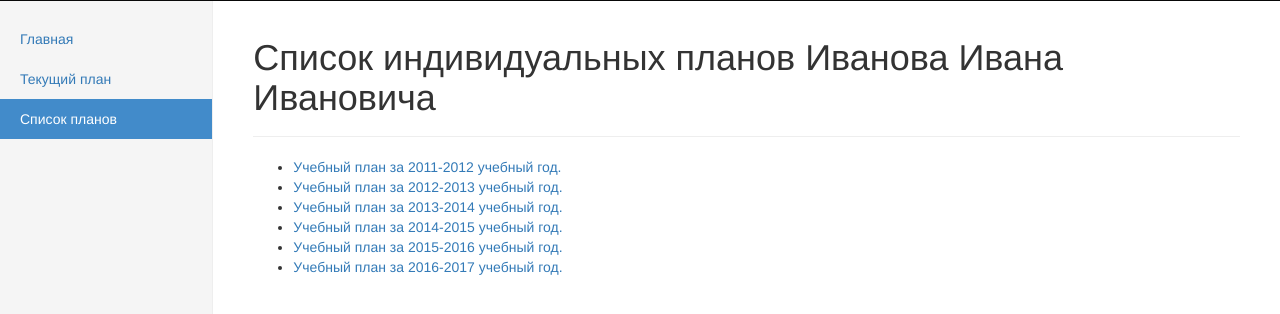
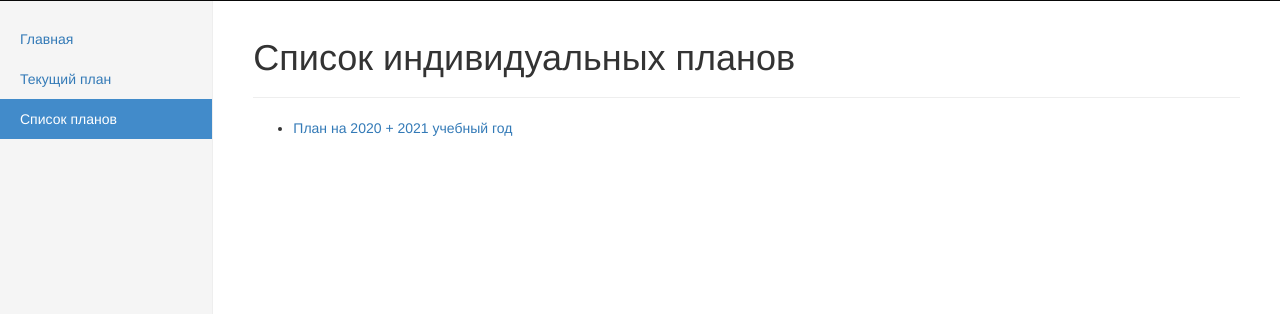
Before and after one commit to w3prog/teacherPlan, a Django app: page /teacherPlan/listOfPlans in a window 1280 px wide. Shown: the part 52-366 px from the top of the page. Run offline with Django 3.2, Linux system fonts and the light colour scheme; a user stored in the database is signed in; tables that the repository leaves empty hold one stand-in row (values such as "Sample post"); some libraries are stand-ins or nearby versions.

Commit message:
Реализован список индивидуальных планов

```diff
--- a/teacherPlan/templates/teacherPlan/plan_list.html
+++ b/teacherPlan/templates/teacherPlan/plan_list.html
@@ -1,13 +1,15 @@
 {% extends 'teacherPlan/pages/template.html' %}
-{% block title %}Список индивидуальных планов Иванова Ивана Ивановича{% endblock %}
-{% block pagename %}Список индивидуальных планов Иванова Ивана Ивановича{% endblock %}
+{% block title %}Список индивидуальных планов{% endblock %}
+{% block pagename %}Список индивидуальных планов{% endblock %}
 {% block content %}
-    <ul>
-        <li><a href="{% url 'tpplan' 1 %}">Учебный план за 2011-2012 учебный год.</a></li>
-        <li><a href="{% url 'tpplan' 1 %}">Учебный план за 2012-2013 учебный год.</a></li>
-        <li><a href="{% url 'tpplan' 1 %}">Учебный план за 2013-2014 учебный год.</a></li>
-        <li><a href="{% url 'tpplan' 1 %}">Учебный план за 2014-2015 учебный год.</a></li>
-        <li><a href="{% url 'tpplan' 1 %}">Учебный план за 2015-2016 учебный год.</a></li>
-        <li><a href="{% url 'tpplan' 1 %}">Учебный план за 2016-2017 учебный год.</a></li>
+    {% if list  %}
+        <ul>
+        {% for item in list %}
+                    <li><a href="{% url 'tpplan' item.id %}">План на {{  item.start_year }}
+                        + {{  item.start_year|add:"1" }} учебный год</a></li>
+        {% endfor %}
     </ul>
+    {% else %}
+        <p>Список пуст</p>
+    {% endif %}
 {% endblock %}
--- a/teacherPlan/urls.py
+++ b/teacherPlan/urls.py
@@ -17,7 +17,7 @@ urlpatterns = patterns(
    #plans
    url(r'^listOfPlans$', listOfPlans, name='tpplanlist', ),
    url(r'^makeNewPlan$', makeNewPlan, name='tpnewPlan', ),
-   url(r'^plan/(?P<id>[0-9]+)$', plan, name='tpplan', ),
+   url(r'^plan/(?P<id>[0-9a-z]+)$', plan, name='tpplan', ),
    url(r'^currentPlan/', currentPlan, name='currentPlan', ),
    url(r'^registerTeacher/', registerTeacher,name='registerTeacher' ),
 
--- a/teacherPlan/views.py
+++ b/teacherPlan/views.py
@@ -93,20 +93,19 @@ def currentPlan(request):
     plan=None
     if month < 8:
         plan = TeacherPlan.objects.exclude(person_profile = user_profile, start_year = (year - 1))
+        if not plan:
+            plan = TeacherPlan.objects.create(person_profile = user_profile, start_year = (year - 1))
     else :
         plan = TeacherPlan.objects.exclude(person_profile = user_profile, start_year = year)
-    print plan
+        if not plan :
+            plan = TeacherPlan.objects.create(person_profile=user_profile, start_year=(year))
     return render(request, 'teacherPlan/plan.html',{'plan':plan,'user_profile':user_profile})
 
 @login_teacher_required(login_url="/teacherPlan/login")
 def listOfPlans(request):
-    # todo реализовать логику
-    return render(request, 'teacherPlan/plan_list.html')
-
-@login_teacher_required(login_url="/teacherPlan/login")
-def listOfPlans(request):
-    # todo реализовать логику
-    return render(request, 'teacherPlan/plan_list.html')
+    up = UserProfile.get_profile_by_user(request.user)
+    list = TeacherPlan.objects.all().filter(person_profile=up)
+    return render(request, 'teacherPlan/plan_list.html',{'list':list})
 
 @login_teacher_required(login_url="/teacherPlan/login")
 def makePDF(request,id=1):
```
